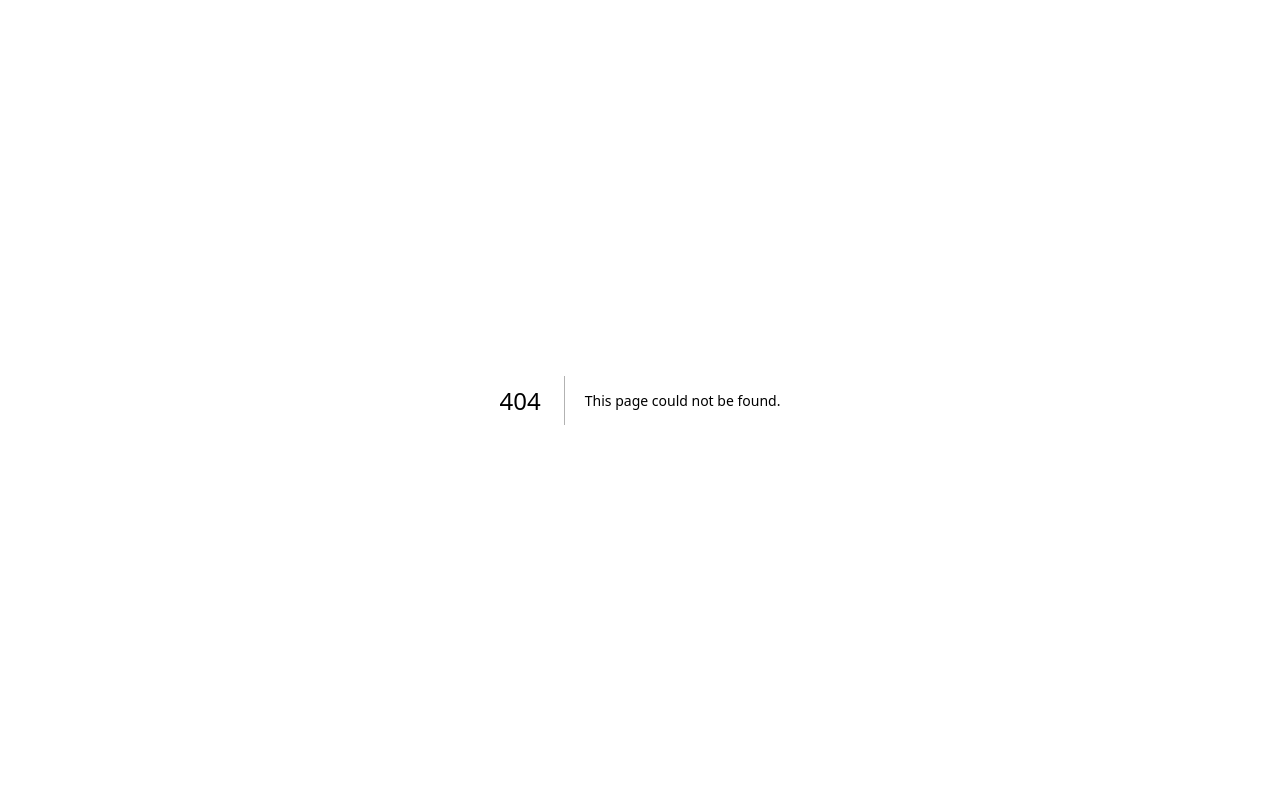
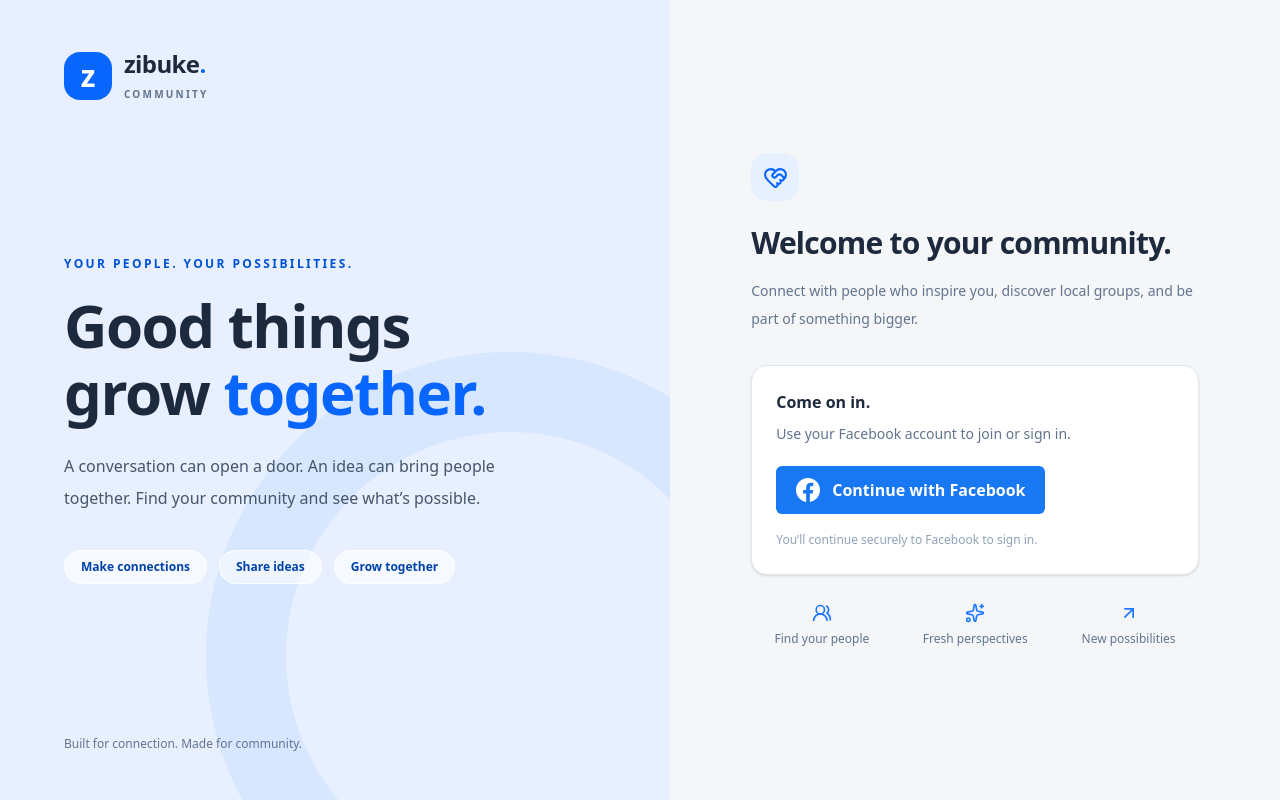
Before and after one commit to Zibuke-Africa-web/zibuke-community, a Next.js app: page /login in a window 1280 px wide. Before the commit this address had no page. Built offline with nearby package versions, Linux system fonts and the light colour scheme.

Commit message:
Auth Facebook

```diff
--- /dev/null
+++ b/app/login/page.tsx
@@ -0,0 +1,22 @@
+import type { Metadata } from "next";
+import { ArrowUpRight, HeartHandshake, Sparkles, UsersRound } from "lucide-react";
+import { FacebookLoginButton } from "@/components/facebook-login-button";
+import { loginDestination } from "@/lib/login-redirect";
+
+export const metadata: Metadata = { title: "Welcome · Zibuke Community", description: "Find your people. Share your ideas. Grow together with Zibuke Community." };
+
+export default async function LoginPage({ searchParams }: { searchParams: Promise<{ callbackUrl?: string; error?: string }> }) {
+  const params = await searchParams;
+  return <main className="relative grid min-h-dvh overflow-hidden bg-[#f4f6f8] text-slate-800 lg:grid-cols-[1.1fr_1fr]">
+    <section className="relative flex flex-col justify-between overflow-hidden bg-[#e8efff] px-6 py-8 sm:px-12 lg:min-h-dvh lg:px-16 lg:py-12">
+      <div aria-hidden="true" className="pointer-events-none absolute -right-36 bottom-[-10rem] size-[38rem] rounded-full border-[5rem] border-blue-200/40" />
+      <div className="relative flex items-center gap-3"><span className="grid size-12 place-items-center rounded-2xl bg-brand-600 text-3xl font-black text-white">z</span><span><span className="block text-2xl font-extrabold tracking-tight">zibuke<span className="text-brand-600">.</span></span><span className="text-[10px] font-bold tracking-[.22em] text-slate-500 uppercase">Community</span></span></div>
+      <div className="relative max-w-xl py-12 lg:py-20"><p className="mb-5 text-xs font-bold tracking-[.2em] text-brand-700 uppercase">Your people. Your possibilities.</p><h1 className="text-4xl leading-[1.12] font-extrabold tracking-tight sm:text-5xl lg:text-6xl">Good things<br />grow <span className="text-brand-600">together.</span></h1><p className="mt-6 max-w-md text-base leading-8 text-slate-600">A conversation can open a door. An idea can bring people together. Find your community and see what’s possible.</p><div className="mt-9 flex flex-wrap gap-3">{["Make connections", "Share ideas", "Grow together"].map(label => <span key={label} className="rounded-full border border-white/80 bg-white/60 px-4 py-2 text-xs font-semibold text-brand-800">{label}</span>)}</div></div>
+      <p className="relative hidden text-xs text-slate-500 lg:block">Built for connection. Made for community.</p>
+    </section>
+    <section aria-labelledby="login-heading" className="flex items-center justify-center px-5 py-12 sm:px-12 lg:py-16"><div className="w-full max-w-md"><span className="mb-6 grid size-12 place-items-center rounded-2xl bg-brand-50 text-brand-600"><HeartHandshake size={25} /></span><h2 id="login-heading" className="text-3xl font-bold tracking-tight">Welcome to your community.</h2><p className="mt-4 text-sm leading-7 text-slate-500">Connect with people who inspire you, discover local groups, and be part of something bigger.</p>
+      <div className="mt-8 rounded-2xl border border-slate-200 bg-white p-6 shadow-sm"><h3 className="mb-2 font-semibold">Come on in.</h3><p className="mb-5 text-sm leading-6 text-slate-500">Use your Facebook account to join or sign in.</p>{params.error && <p role="alert" className="mb-4 rounded-lg bg-red-50 p-3 text-sm text-red-700">{params.error === "OAuthAccountNotLinked" ? "This email is already connected to another sign-in method. Contact the community administrator to link your Facebook account." : "We couldn’t complete Facebook sign-in. Please try again."}</p>}<FacebookLoginButton callbackUrl={loginDestination(params.callbackUrl)} /><p className="mt-4 text-xs leading-5 text-slate-400">You’ll continue securely to Facebook to sign in.</p></div>
+      <div className="mt-7 grid grid-cols-3 gap-3 text-center text-xs text-slate-500"><div><UsersRound className="mx-auto mb-2 text-brand-500" size={20} />Find your people</div><div><Sparkles className="mx-auto mb-2 text-brand-500" size={20} />Fresh perspectives</div><div><ArrowUpRight className="mx-auto mb-2 text-brand-500" size={20} />New possibilities</div></div>
+    </div></section>
+  </main>;
+}
--- a/auth.ts
+++ b/auth.ts
@@ -1,11 +1,7 @@
 import NextAuth from "next-auth";
 import { DrizzleAdapter } from "@auth/drizzle-adapter";
 import { getCloudflareContext } from "@opennextjs/cloudflare";
-import Google from "next-auth/providers/google";
 import Facebook from "next-auth/providers/facebook";
-import Instagram from "next-auth/providers/instagram";
-import TikTok from "next-auth/providers/tiktok";
-import Resend from "next-auth/providers/resend";
 import { getDb } from "@/db";
 import { accounts, sessions, users, verificationTokens } from "@/db/schema";
 
@@ -16,6 +12,8 @@ export const { handlers, auth, signIn, signOut } = NextAuth(async () => {
   return {
     trustHost: true,
     secret: env.AUTH_SECRET,
+    pages: { signIn: "/login", error: "/login" },
+    session: { strategy: "database" },
     adapter: DrizzleAdapter(db, {
       usersTable: users,
       accountsTable: accounts,
@@ -29,26 +27,10 @@ export const { handlers, auth, signIn, signOut } = NextAuth(async () => {
       },
     },
     providers: [
-      Google({
-        clientId: env.AUTH_GOOGLE_ID,
-        clientSecret: env.AUTH_GOOGLE_SECRET,
-      }),
       Facebook({
         clientId: env.AUTH_FACEBOOK_ID,
         clientSecret: env.AUTH_FACEBOOK_SECRET,
       }),
-      Instagram({
-        clientId: env.AUTH_INSTAGRAM_ID,
-        clientSecret: env.AUTH_INSTAGRAM_SECRET,
-      }),
-      TikTok({
-        clientId: env.AUTH_TIKTOK_ID,
-        clientSecret: env.AUTH_TIKTOK_SECRET,
-      }),
-      Resend({
-        apiKey: env.AUTH_RESEND_KEY,
-        from: env.AUTH_RESEND_FROM,
-      }),
     ],
   };
 });
--- a/components/facebook-login-button.tsx
+++ b/components/facebook-login-button.tsx
@@ -2,8 +2,9 @@
 
 import { useState } from "react";
 import { signIn } from "next-auth/react";
+import { loginDestination } from "@/lib/login-redirect";
 
-export function FacebookLoginButton() {
+export function FacebookLoginButton({ callbackUrl = "/feed" }: { callbackUrl?: string }) {
   const [pending, setPending] = useState(false);
   const [error, setError] = useState<string | null>(null);
 
@@ -11,7 +12,7 @@ export function FacebookLoginButton() {
     setPending(true);
     setError(null);
     try {
-      await signIn('facebook', { callbackUrl: '/feed' });
+      await signIn("facebook", { callbackUrl: loginDestination(callbackUrl) });
     } catch {
       setError("Facebook sign-in could not start. Please try again.");
       setPending(false);
--- /dev/null
+++ b/lib/login-redirect.ts
@@ -0,0 +1,11 @@
+export function loginDestination(value: unknown): string {
+  if (typeof value !== "string" || !value.startsWith("/") || value.startsWith("//") || /[\\\u0000-\u0020]/.test(value)) return "/feed";
+  try {
+    const url = new URL(value, "https://zibuke.invalid");
+    if (url.origin !== "https://zibuke.invalid") return "/feed";
+    if (!/^\/(feed|directory|groups|events|profile|friends|messages|settings|dashboard|users)(\/|$)/.test(url.pathname)) return "/feed";
+    return url.pathname + url.search + url.hash;
+  } catch {
+    return "/feed";
+  }
+}
--- /dev/null
+++ b/middleware.ts
@@ -0,0 +1,22 @@
+import { NextResponse } from "next/server";
+import { auth } from "@/auth";
+
+// Keep the Edge middleware convention for the Cloudflare OpenNext deployment.
+// Auth.js validates the opaque session token against D1, including expiry.
+export default auth((request) => {
+  if (!request.auth?.user?.id) {
+    const login = new URL("/login", request.nextUrl.origin);
+    login.searchParams.set("callbackUrl", request.nextUrl.pathname + request.nextUrl.search);
+    return NextResponse.redirect(login);
+  }
+  return NextResponse.next();
+});
+
+export const config = {
+  matcher: [
+    "/", "/feed/:path*", "/directory/:path*", "/groups/:path*",
+    "/events/:path*", "/profile/:path*", "/friends/:path*",
+    "/messages/:path*", "/settings/:path*", "/dashboard/:path*",
+    "/users/:path*", "/media/:path*",
+  ],
+};
```
